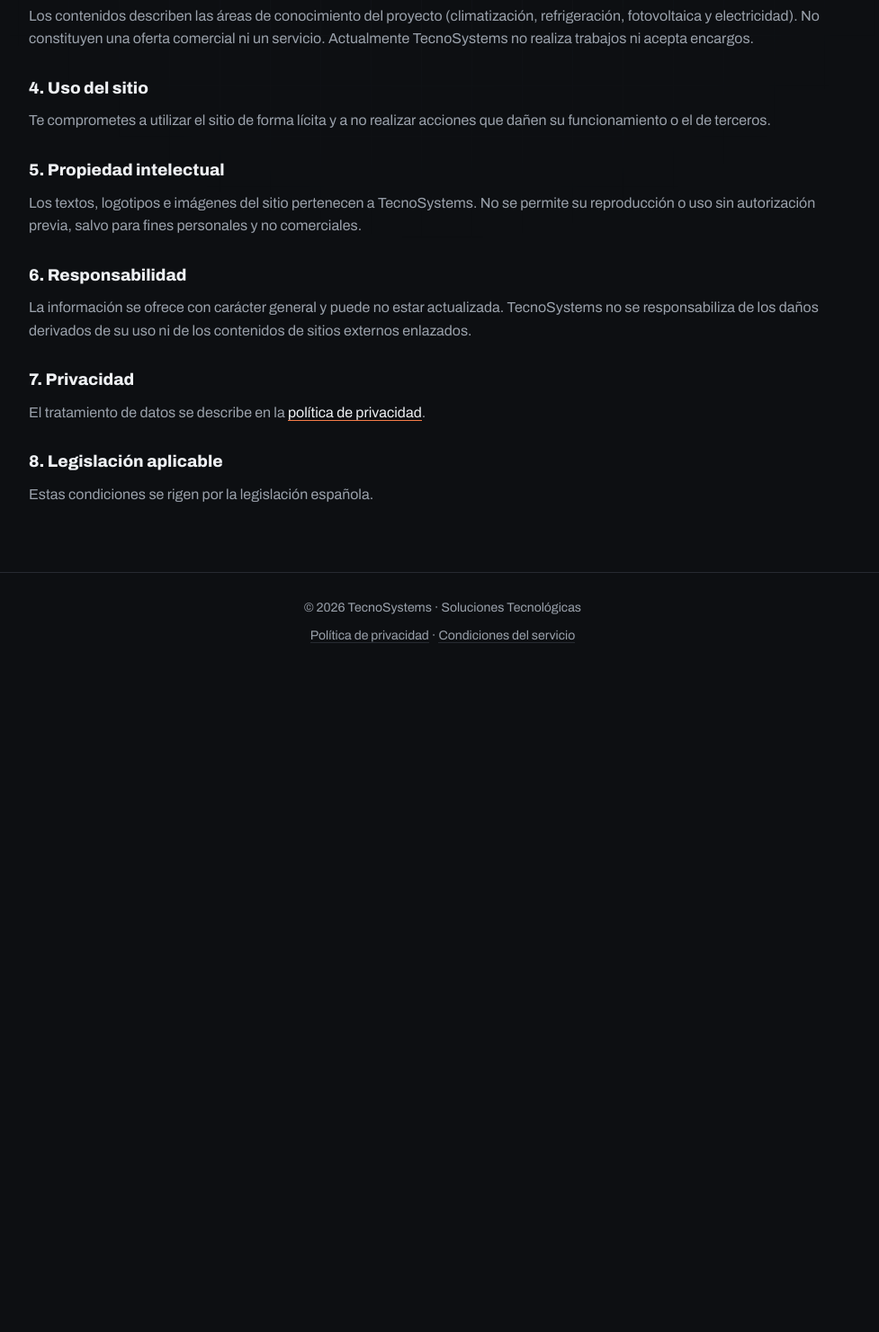
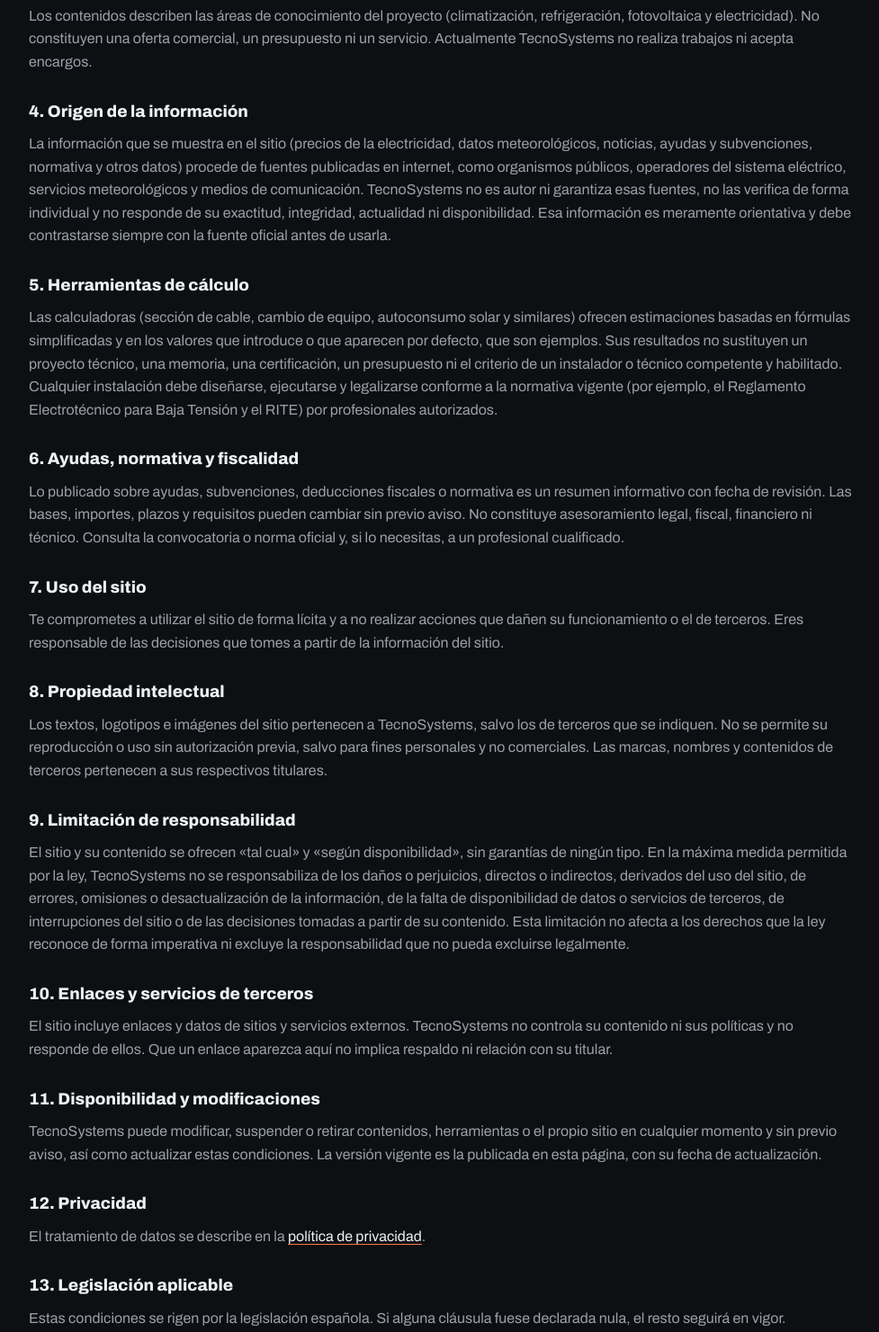
Before and after one commit to Tecnosytems/web, a plain HTML site: page condiciones.html in a window 1280 px wide. Shown: the part 521-2002 px from the top of the page at 90% size, without its empty margins (148-1125 px from the left). Before the commit the page ends 1267 px from the top, so only its background shows below. Drawn offline with Linux system fonts and the light colour scheme.

Commit message:
Amplía condiciones del servicio: fuentes, calculadoras y responsabilidad

```diff
--- a/condiciones.html
+++ b/condiciones.html
@@ -74,22 +74,27 @@ footer .links{margin-top:8px}
       <p>El titular del sitio es TecnoSystems. Contacto: <a href="mailto:info@tecnosystems.org">info@tecnosystems.org</a>.</p>
 
       <h2>3. Carácter informativo</h2>
-      <p>Los contenidos describen las áreas de conocimiento del proyecto (climatización, refrigeración, fotovoltaica y electricidad). No constituyen una oferta comercial ni un servicio. Actualmente TecnoSystems no realiza trabajos ni acepta encargos.</p>
-
-      <h2>4. Uso del sitio</h2>
-      <p>Te comprometes a utilizar el sitio de forma lícita y a no realizar acciones que dañen su funcionamiento o el de terceros.</p>
-
-      <h2>5. Propiedad intelectual</h2>
-      <p>Los textos, logotipos e imágenes del sitio pertenecen a TecnoSystems. No se permite su reproducción o uso sin autorización previa, salvo para fines personales y no comerciales.</p>
-
-      <h2>6. Responsabilidad</h2>
-      <p>La información se ofrece con carácter general y puede no estar actualizada. TecnoSystems no se responsabiliza de los daños derivados de su uso ni de los contenidos de sitios externos enlazados.</p>
-
-      <h2>7. Privacidad</h2>
+      <p>Los contenidos describen las áreas de conocimiento del proyecto (climatización, refrigeración, fotovoltaica y electricidad). No constituyen una oferta comercial, un presupuesto ni un servicio. Actualmente TecnoSystems no realiza trabajos ni acepta encargos.</p>
+      <h2>4. Origen de la información</h2>
+      <p>La información que se muestra en el sitio (precios de la electricidad, datos meteorológicos, noticias, ayudas y subvenciones, normativa y otros datos) procede de fuentes publicadas en internet, como organismos públicos, operadores del sistema eléctrico, servicios meteorológicos y medios de comunicación. TecnoSystems no es autor ni garantiza esas fuentes, no las verifica de forma individual y no responde de su exactitud, integridad, actualidad ni disponibilidad. Esa información es meramente orientativa y debe contrastarse siempre con la fuente oficial antes de usarla.</p>
+      <h2>5. Herramientas de cálculo</h2>
+      <p>Las calculadoras (sección de cable, cambio de equipo, autoconsumo solar y similares) ofrecen estimaciones basadas en fórmulas simplificadas y en los valores que introduce o que aparecen por defecto, que son ejemplos. Sus resultados no sustituyen un proyecto técnico, una memoria, una certificación, un presupuesto ni el criterio de un instalador o técnico competente y habilitado. Cualquier instalación debe diseñarse, ejecutarse y legalizarse conforme a la normativa vigente (por ejemplo, el Reglamento Electrotécnico para Baja Tensión y el RITE) por profesionales autorizados.</p>
+      <h2>6. Ayudas, normativa y fiscalidad</h2>
+      <p>Lo publicado sobre ayudas, subvenciones, deducciones fiscales o normativa es un resumen informativo con fecha de revisión. Las bases, importes, plazos y requisitos pueden cambiar sin previo aviso. No constituye asesoramiento legal, fiscal, financiero ni técnico. Consulta la convocatoria o norma oficial y, si lo necesitas, a un profesional cualificado.</p>
+      <h2>7. Uso del sitio</h2>
+      <p>Te comprometes a utilizar el sitio de forma lícita y a no realizar acciones que dañen su funcionamiento o el de terceros. Eres responsable de las decisiones que tomes a partir de la información del sitio.</p>
+      <h2>8. Propiedad intelectual</h2>
+      <p>Los textos, logotipos e imágenes del sitio pertenecen a TecnoSystems, salvo los de terceros que se indiquen. No se permite su reproducción o uso sin autorización previa, salvo para fines personales y no comerciales. Las marcas, nombres y contenidos de terceros pertenecen a sus respectivos titulares.</p>
+      <h2>9. Limitación de responsabilidad</h2>
+      <p>El sitio y su contenido se ofrecen «tal cual» y «según disponibilidad», sin garantías de ningún tipo. En la máxima medida permitida por la ley, TecnoSystems no se responsabiliza de los daños o perjuicios, directos o indirectos, derivados del uso del sitio, de errores, omisiones o desactualización de la información, de la falta de disponibilidad de datos o servicios de terceros, de interrupciones del sitio o de las decisiones tomadas a partir de su contenido. Esta limitación no afecta a los derechos que la ley reconoce de forma imperativa ni excluye la responsabilidad que no pueda excluirse legalmente.</p>
+      <h2>10. Enlaces y servicios de terceros</h2>
+      <p>El sitio incluye enlaces y datos de sitios y servicios externos. TecnoSystems no controla su contenido ni sus políticas y no responde de ellos. Que un enlace aparezca aquí no implica respaldo ni relación con su titular.</p>
+      <h2>11. Disponibilidad y modificaciones</h2>
+      <p>TecnoSystems puede modificar, suspender o retirar contenidos, herramientas o el propio sitio en cualquier momento y sin previo aviso, así como actualizar estas condiciones. La versión vigente es la publicada en esta página, con su fecha de actualización.</p>
+      <h2>12. Privacidad</h2>
       <p>El tratamiento de datos se describe en la <a href="privacidad.html">política de privacidad</a>.</p>
-
-      <h2>8. Legislación aplicable</h2>
-      <p>Estas condiciones se rigen por la legislación española.</p>
+      <h2>13. Legislación aplicable</h2>
+      <p>Estas condiciones se rigen por la legislación española. Si alguna cláusula fuese declarada nula, el resto seguirá en vigor.</p>
     </div>
   </section>
 </main>
```
